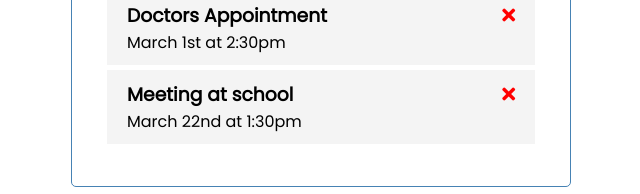
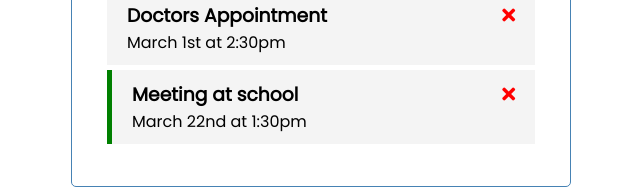
Before and after one commit to dennishg32/Task-Tracker-with-VueJS, a Vue app: page / in a window 1280 px wide. Shown: the part 143-337 px from the top of the page, without its empty margins (319-959 px from the left). Built offline with nearby package versions, Linux system fonts and the light colour scheme.

Commit message:
highlight reminder

```diff
--- a/src/App.vue
+++ b/src/App.vue
@@ -32,6 +32,7 @@ export default {
         id: 2,
         text: "Meeting at school",
         day: "March 22nd at 1:30pm",
+        reminder: true,
       },
     ];
   },
--- a/src/components/Tasks.vue
+++ b/src/components/Tasks.vue
@@ -4,7 +4,7 @@
 ></template>
 
 <script>
-import Task from "./Task.vue";
+import Task from "./Task";
 export default {
   name: "Tasks",
   props: {
```
